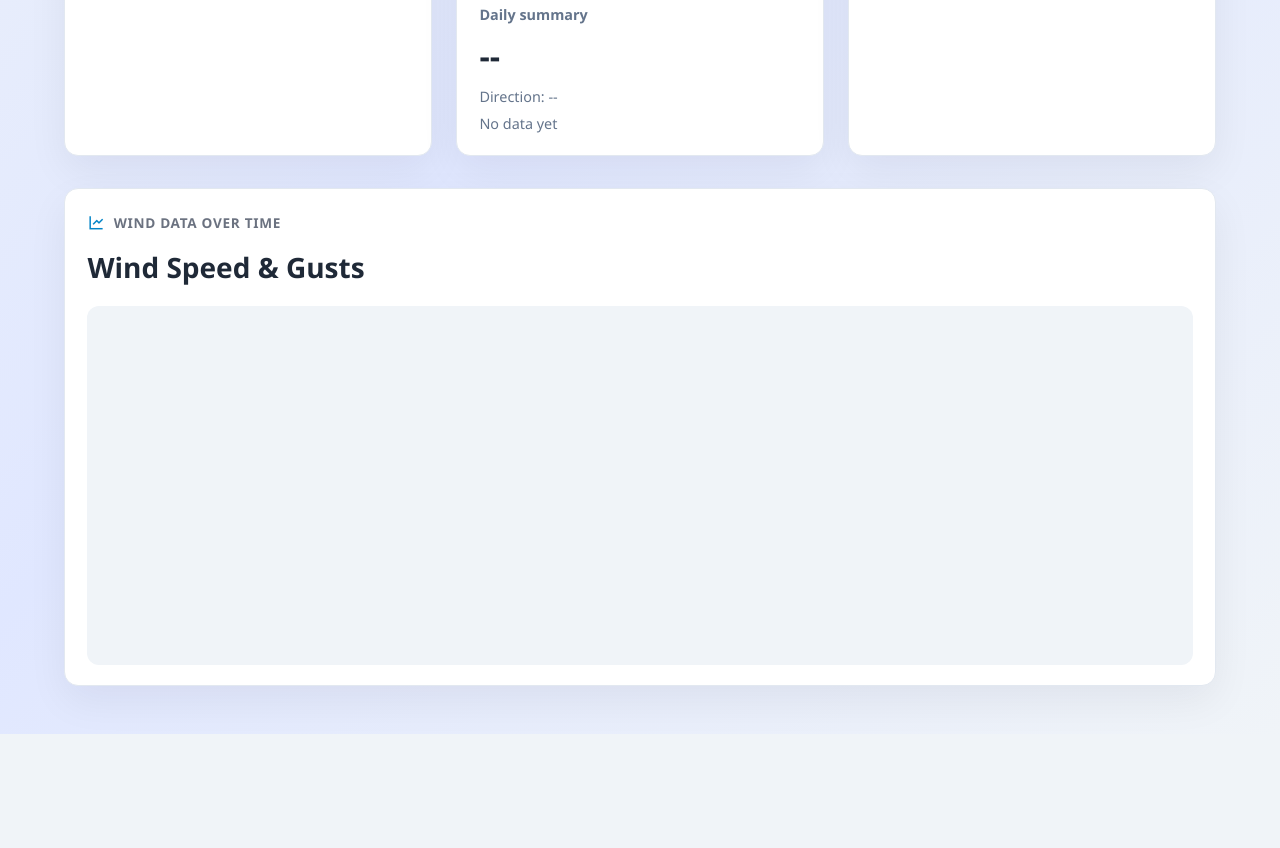
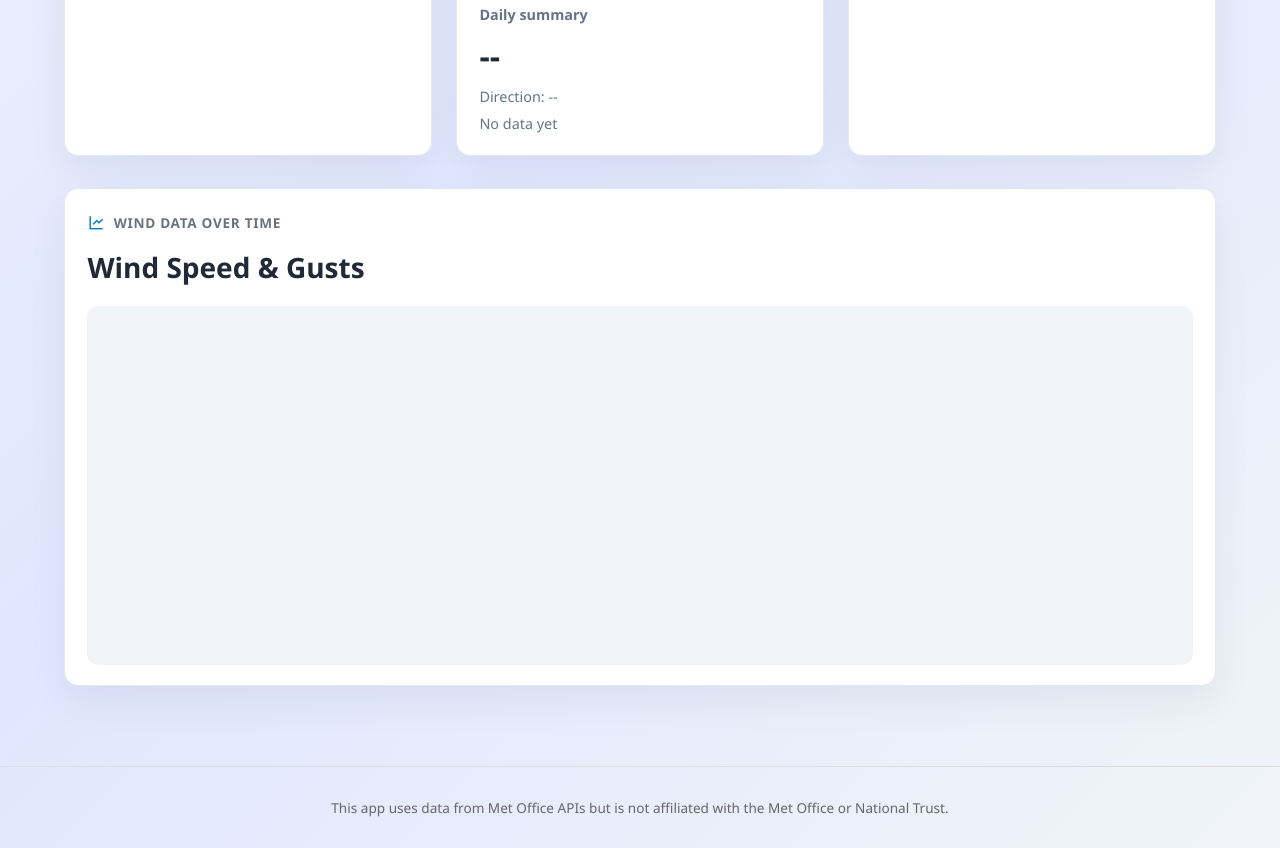
Before and after one commit to themarkness/high-winds, a website built with Vite: page index.html in a window 1280 px wide. Shown: the part 777-1625 px from the top of the page. Before the commit the page ends 1511 px from the top, so only its background shows below. Built offline with nearby package versions, Linux system fonts and the light colour scheme; no server answers.

Commit message:
add footer with Met Office API disclaimer to index.html

```diff
--- a/index.html
+++ b/index.html
@@ -14,6 +14,9 @@
   </head>
   <body>
     <div id="app"></div>
+    <footer style="text-align: center; padding: 1rem; font-size: 0.85rem; color: #666; margin-top: 2rem; border-top: 1px solid #ddd;">
+      <p>This app uses data from Met Office APIs but is not affiliated with the Met Office or National Trust.</p>
+    </footer>
     <script type="module" src="/src/main.js"></script>
   </body>
 </html>
```
